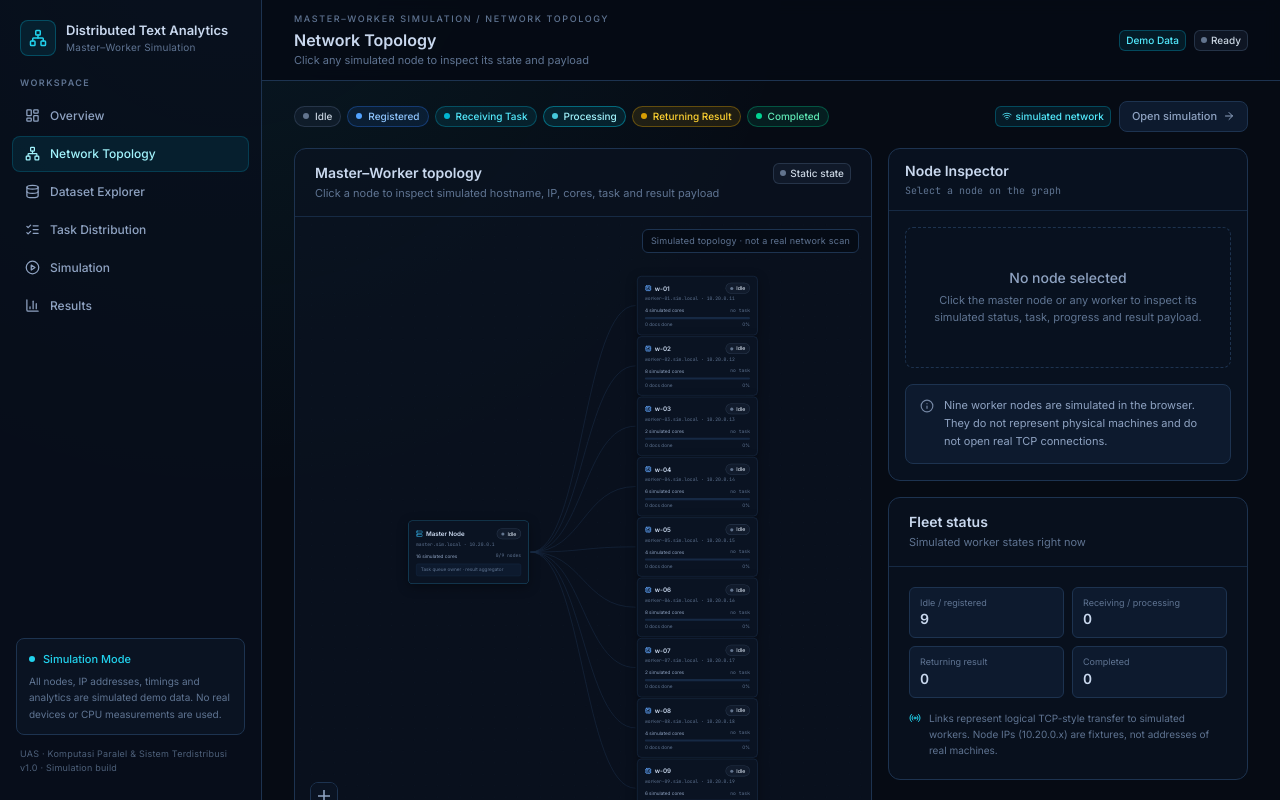
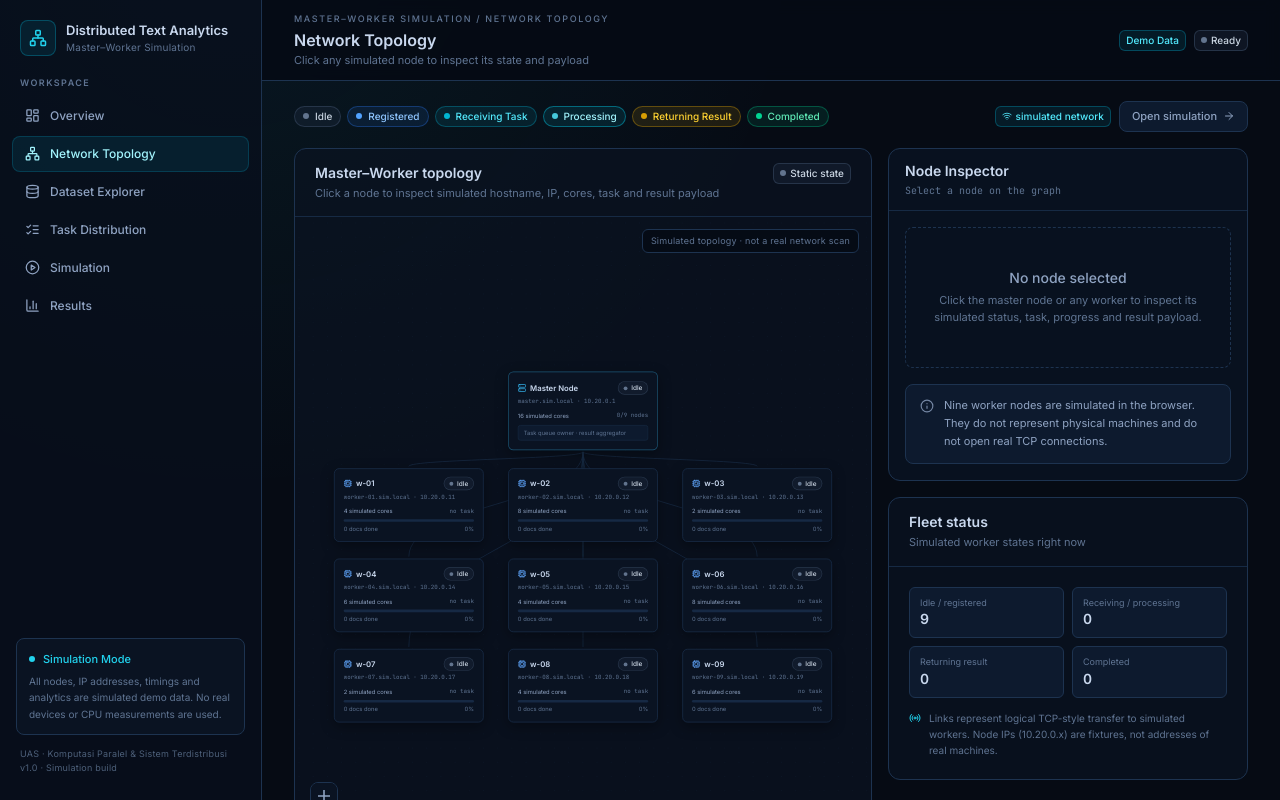
Before and after one commit to dara023a/simulatorKPT, a React (Vite) app: page /topology in a window 1280 px wide. Shown: the top 800 px of the page. Built offline with nearby package versions, Linux system fonts and the light colour scheme.

Commit message:
fix: improve topology layout and fit zoom

```diff
--- a/src/components/network/NetworkGraph.tsx
+++ b/src/components/network/NetworkGraph.tsx
@@ -43,7 +43,7 @@ function WorkerFlowNode({ data, selected }: NodeProps) {
         selected ? 'border-accent' : isProcessing ? 'border-cyan-500/40' : 'border-line',
       )}
     >
-      <Handle type="target" position={Position.Left} className="!opacity-0" />
+      <Handle type="target" position={Position.Top} className="!opacity-0" />
       <div className="flex items-center justify-between gap-2">
         <div className="flex items-center gap-1.5 text-[12px] font-semibold text-mist">
           <Cpu size={13} className="text-info" />
@@ -110,7 +110,7 @@ function MasterFlowNode({ data, selected }: NodeProps) {
       <div className="mt-2 rounded border border-line-soft bg-ink-850 px-2 py-1 text-[9px] text-faint">
         Task queue owner · result aggregator
       </div>
-      <Handle type="source" position={Position.Right} className="!opacity-0" />
+      <Handle type="source" position={Position.Bottom} className="!opacity-0" />
     </div>
   )
 }
@@ -180,7 +180,7 @@ const edgeTypes = {
   packet: PacketEdge,
 }
 
-const MASTER_POSITION = { x: 0, y: 470 }
+const MASTER_POSITION = { x: 270, y: 0 }
 
 export function NetworkGraph({
   onSelect,
@@ -209,7 +209,7 @@ export function NetworkGraph({
       ...state.workers.map((worker, index) => ({
         id: worker.id,
         type: 'worker',
-        position: { x: 440, y: index * 116 },
+        position: { x: (index % 3) * 270, y: 150 + Math.floor(index / 3) * 140 },
         draggable: false,
         data: { worker },
       })),
@@ -239,7 +239,7 @@ export function NetworkGraph({
         nodeTypes={nodeTypes}
         edgeTypes={edgeTypes}
         fitView
-        fitViewOptions={{ padding: 0.22 }}
+        fitViewOptions={{ padding: 0.16 }}
         minZoom={0.35}
         maxZoom={1.4}
         nodesDraggable={false}
```
